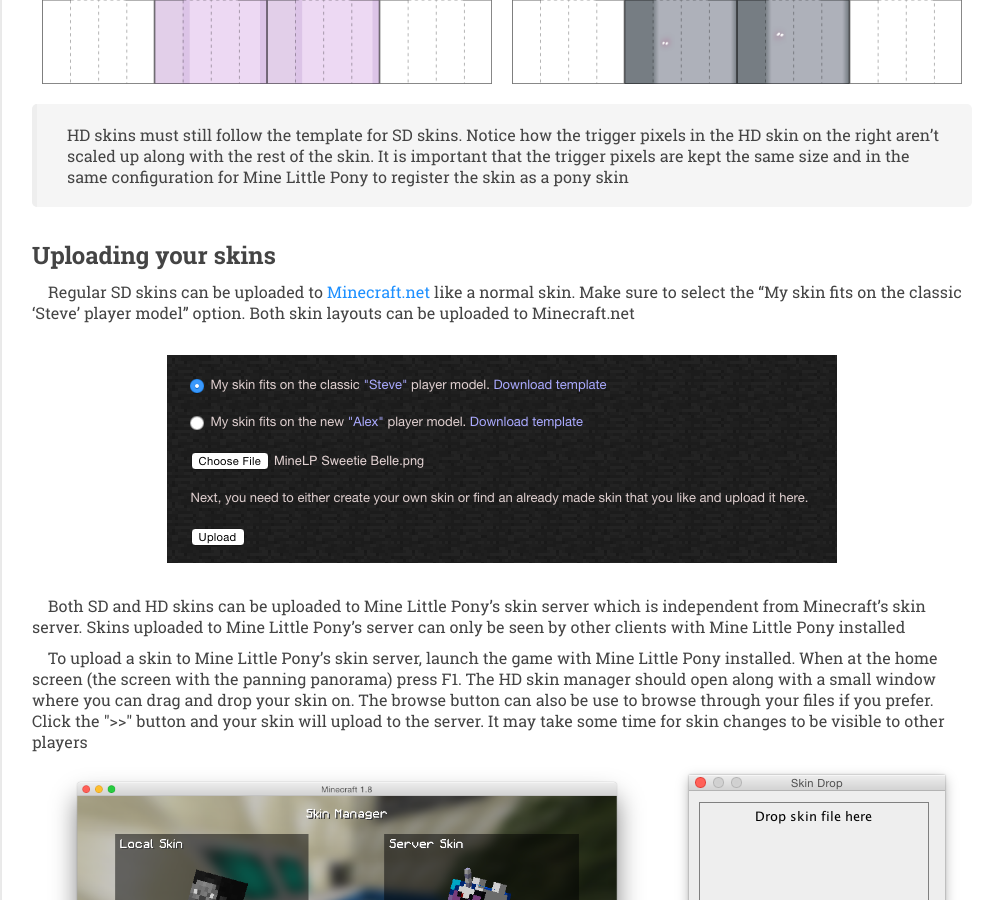
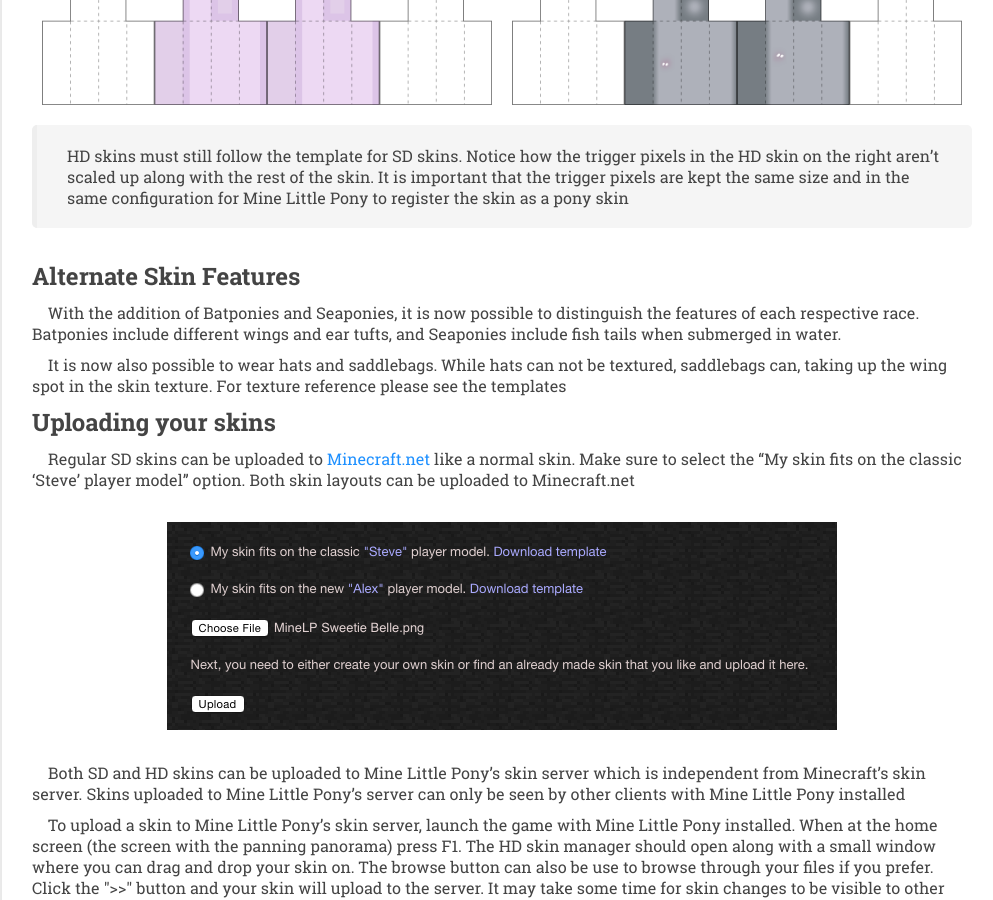
Before and after one commit to MineLittlePony/minelittlepony.github.io, a Jekyll site: the page built from pages/skinning.md, in a window 1280 px wide and 900 px high, scrolled down 5218 px. Shown: the whole window, without its empty margins (138-1131 px from the left). Built offline with Jekyll 4.4.1, drawn with Linux system fonts in a browser that asks for light colours; some of the changed text lies outside the part shown.

Commit message:
Skinning page update

```diff
--- a/pages/skinning.md
+++ b/pages/skinning.md
@@ -12,6 +12,7 @@
 - [Wings](#wings)
 - [Trigger pixels](#trigger-pixels)
 - [HD skins](#hd-skins)
+- [Alternate Skin Features]
 - [Uploading your skins](#uploading-your-skins)
 
 ## Simple skin layout
@@ -88,6 +89,11 @@
 > HD skins must still follow the template for SD skins. Notice how the trigger pixels in the HD skin on the right aren't scaled up along with the rest of the skin. It is important that the trigger pixels are kept the same size and in the same configuration for Mine Little Pony to register the skin as a pony skin
 {:.margin}
 
+## Alternate Skin Features
+With the addition of Batponies and Seaponies, it is now possible to distinguish the features of each respective race. Batponies include different wings and ear tufts, and Seaponies include fish tails when submerged in water.
+
+It is now also possible to wear hats and saddlebags. While hats can not be textured, saddlebags can, taking up the wing spot in the skin texture. For texture reference please see the templates
+
 ## Uploading your skins
 Regular SD skins can be uploaded to [Minecraft.net](https://minecraft.net/) like a normal skin. Make sure to select the "My skin fits on the classic 'Steve' player model" option. Both skin layouts can be uploaded to Minecraft.net
 {:.margin}
```
Also changed, not shown: assets/skinning/alex_pony.png (added), assets/skinning/seapony.png (added), assets/skinning/wip.png (added).
